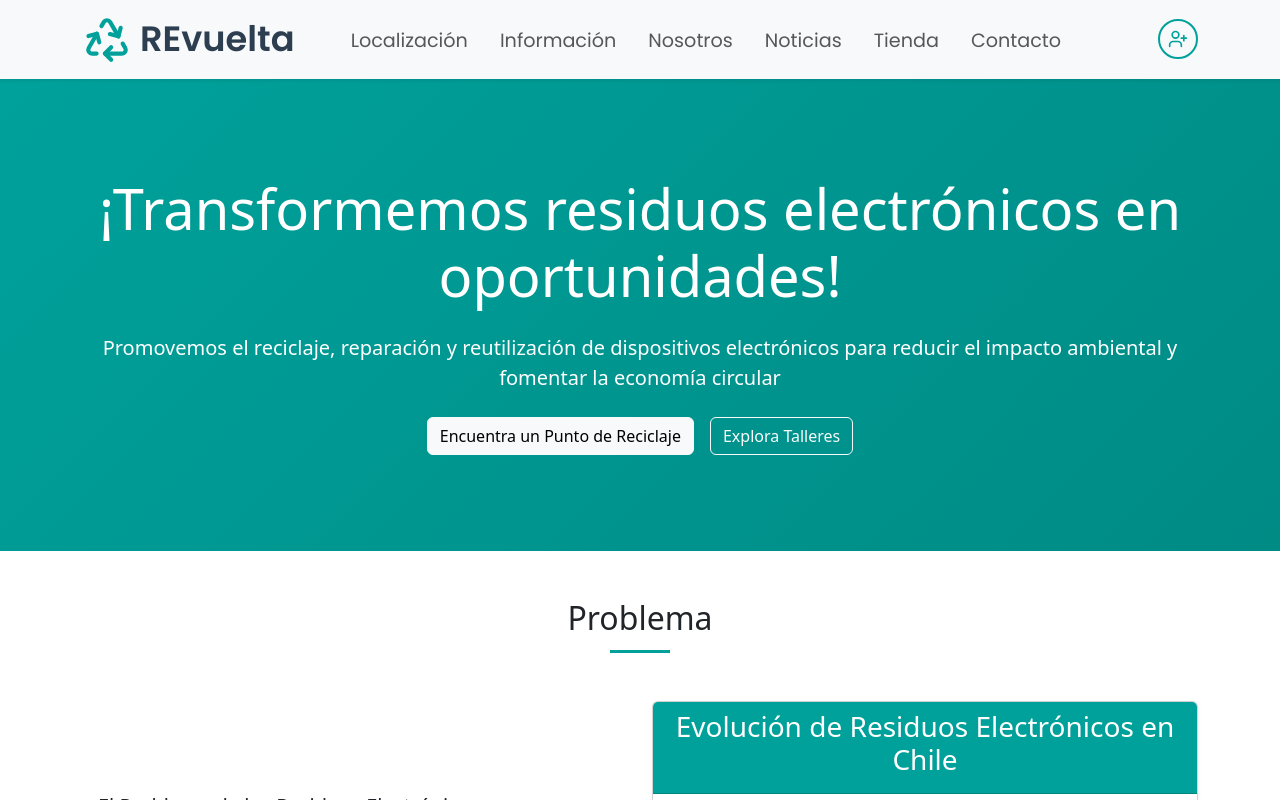
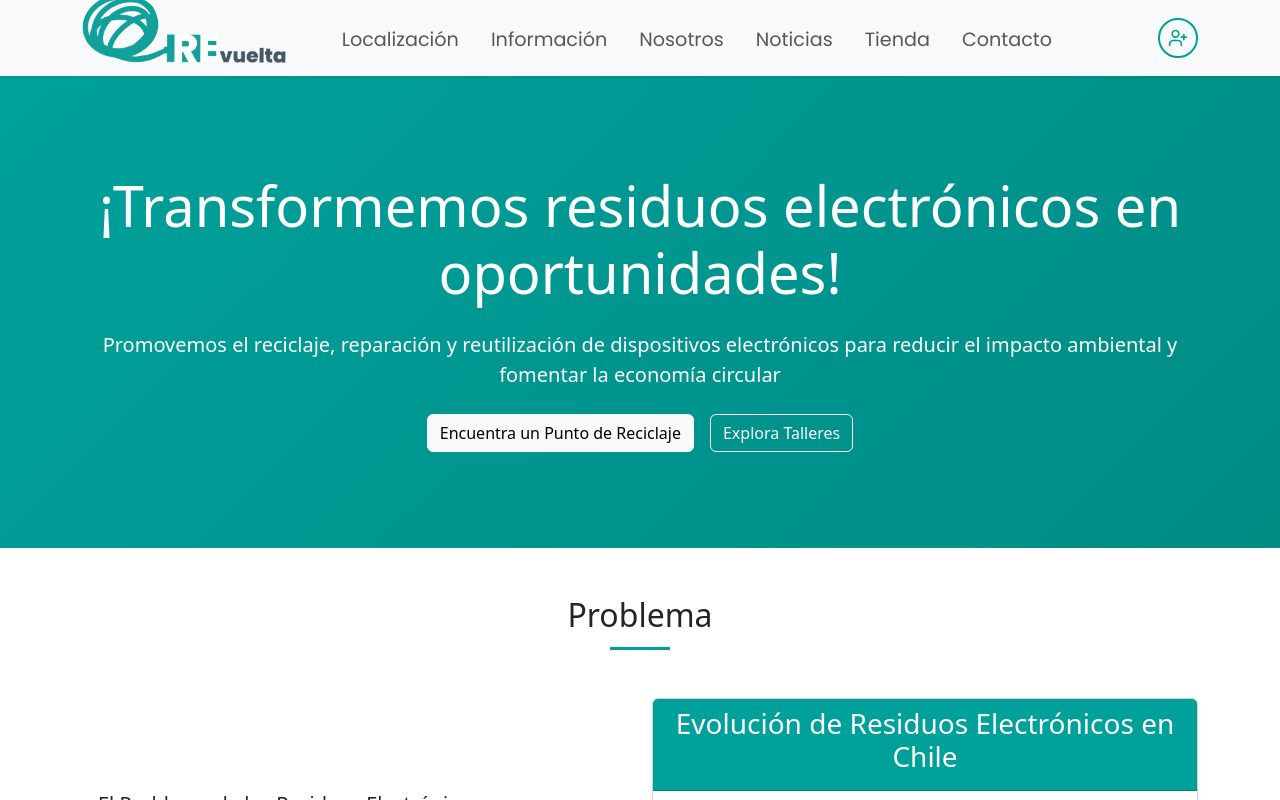
Before and after one commit to Complinator/recicle, a React (Create React App) app: page / in a window 1280 px wide. Shown: the top 800 px of the page. Built offline with nearby package versions, Linux system fonts and the light colour scheme.

Commit message:
Changed logo for no reason

```diff
--- a/src/components/Layout/Navbar.js
+++ b/src/components/Layout/Navbar.js
@@ -105,7 +105,7 @@ const AppNavbar = () => {
                             to="/"
                             className="d-flex align-items-center text-decoration-none"
                         >
-                            <Recycle
+                            {/* <Recycle
                                 color="#00A19B"
                                 size={50}
                                 className={`brand-icon ${isBrandHovered ? 'brand-icon-hover' : ''}`}
@@ -114,7 +114,8 @@ const AppNavbar = () => {
                                 className={`brand-text ms-2 ${isBrandHovered ? 'brand-text-hover' : ''}`}
                             >
                                 REvuelta
-                            </span>
+                            </span> */}
+                            <img src="/Img/Logo.png" alt="Logo" style={{height: "70px", marginTop: "-20px"}} />
                         </Link>
                     </Navbar.Brand>
 
--- a/src/components/Pages/Components/Carousel.js
+++ b/src/components/Pages/Components/Carousel.js
@@ -4,6 +4,7 @@ import { motion } from 'framer-motion';
 import Bicycle from '../Figures/Bicycle';
 import Batery from '../Figures/Batery';
 import Globe from '../Figures/Globe';
+import { Earth } from 'lucide-react';
 
 const AnimatedIcon = ({ icon, color }) => {
   return (
@@ -57,7 +58,7 @@ const InfoCarousel = () => {
     ],
     [
       {
-        Icon: () => Globe,
+        Icon: () => <Earth size={64} />,
         title: "Cable reciclado",
         text: "16 209 toneladas de cable reciclado, equivalente a dar cuatro vueltas alrededor del planeta."
       },
```
Also changed, not shown: public/Img/Logo.png.
